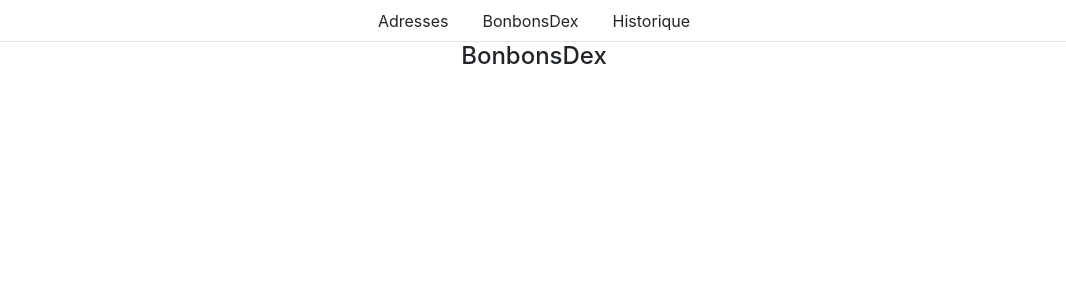
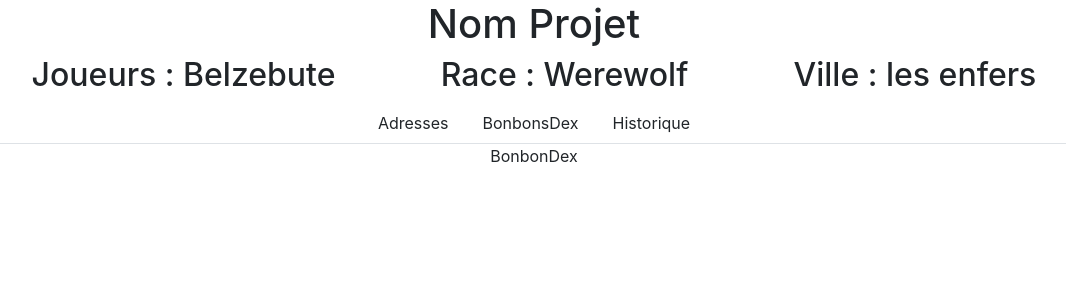
Before and after one commit to WildCodeSchool/reims-0918-js-hackathon-1-MCM, a React (Create React App) app in the folder front/: page / in a window 1280 px wide. Both pictures are taken after a click on the link "BonbonsDex". Shown: the top 300 px of the page, without its empty margins (106-1172 px from the left). Built offline with nearby package versions, Linux system fonts and the light colour scheme; no server answers.

Commit message:
bonbonApi

```diff
--- a/front/src/App.js
+++ b/front/src/App.js
@@ -5,11 +5,56 @@ import "bootstrap/dist/css/bootstrap.min.css";
 import "./App.css";
 
 class App extends Component {
+  constructor() {
+    super();
+    this.state = {
+      user: {
+        name: "Belzebute",
+        city: "les enfers",
+        logoRace:
+          "https://banner2.kisspng.com/20180605/pe/kisspng-werewolf-the-apocalypse-gray-wolf-lycanthrope-5b174b545a6429.0270693815282532683703.jpg",
+        race: "Werewolf"
+      },
+      candies: []
+    };
+  }
+
+  fetchBonbonsApi() {
+    for (let i = 1; i < 6; i++) {
+      fetch(`https://fr.openfoodfacts.org/categorie/bonbons-gelifies/${i}.json`)
+        .then(results => results.json()) // conversion du résultat en JSON
+        .then(data => {
+          this.setState({
+            candies: [
+              ...this.state.candies,
+              ...data.products.map(candy => {
+                let newCandy = {};
+                newCandy.name = candy.product_name_fr;
+                newCandy.image = candy.image_url;
+                newCandy.brands = candy.brands;
+                return newCandy;
+              })
+            ]
+          });
+        });
+    }
+  }
+
+  componentDidMount() {
+    this.fetchBonbonsApi();
+  }
+
   render() {
     return (
       <div className="App">
         <Container>
-          <Home />
+          <Home
+            userName={this.state.user.name}
+            userCity={this.state.user.city}
+            userRace={this.state.user.race}
+            userLogo={this.state.user.logoRace}
+            candiesList={this.state.candies}
+          />
         </Container>
       </div>
     );
--- a/front/src/Home.js
+++ b/front/src/Home.js
@@ -29,6 +29,13 @@ class Home extends Component {
   render() {
     return (
       <div>
+        <h1>Nom Projet</h1>
+        <div style={{ display: "flex", justifyContent: "space-around" }}>
+          <h2>Joueurs : {this.props.userName}</h2>
+          {/* <img csrc={this.props.userLogo} /> */}
+          <h2>Race : {this.props.userRace}</h2>
+          <h2>Ville : {this.props.userCity}</h2>
+        </div>
         <Nav tabs className="justify-content-center">
           <NavItem>
             <NavLink
@@ -78,13 +85,7 @@ class Home extends Component {
               </Col>
             </Row>
           </TabPane>
-          <TabPane tabId="2">
-            <Row>
-              <Col sm="12">
-                <h4>BonbonsDex</h4>
-              </Col>
-            </Row>
-          </TabPane>
+          <TabPane tabId="2">BonbonDex</TabPane>
           <TabPane tabId="3">
             <Row>
               <Col sm="12">
```
